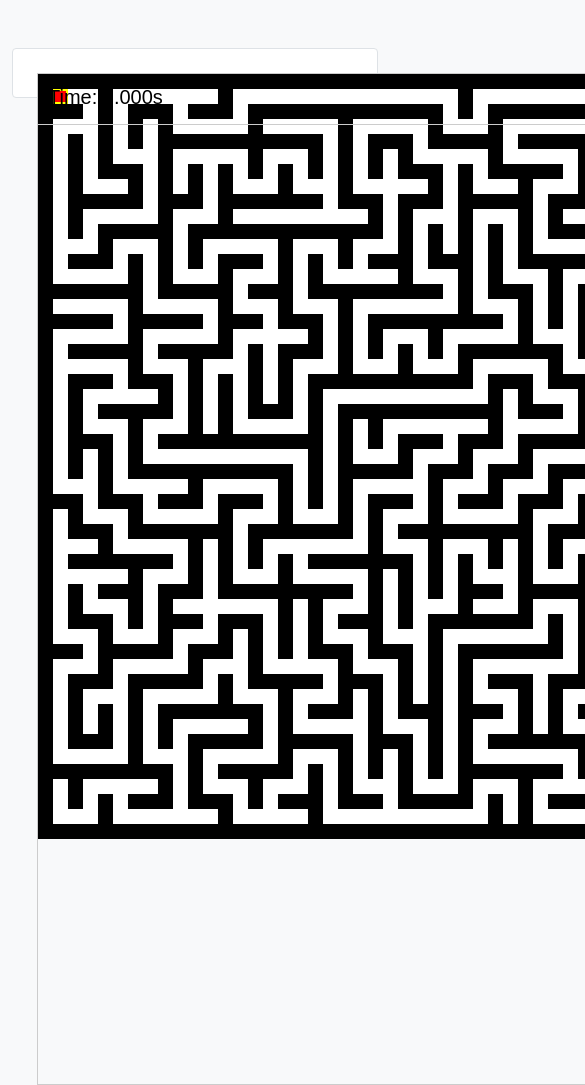
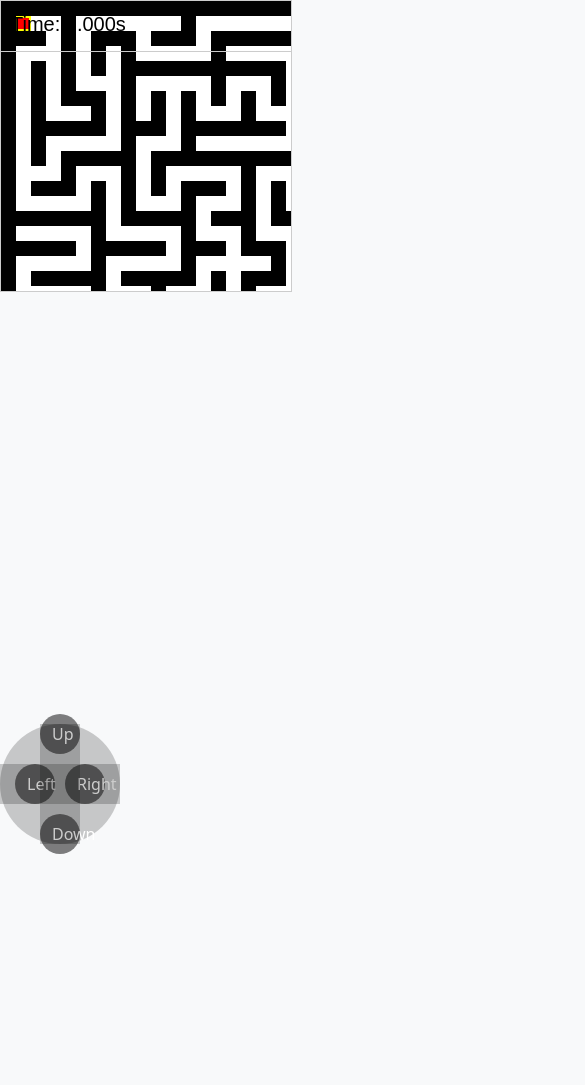
Before and after one commit to technocrat13/maze-runner, a plain HTML site: page index.html in a window 390 px wide. Shown: the top 1085 px of the page, 585 px wide, since content can reach past the window. After the commit the page ends 1010 px from the top, so only its background shows below. Drawn offline with nearby package versions, Linux system fonts and the light colour scheme.

Commit message:
button not working but fullscreen pog

```diff
--- a/index.html
+++ b/index.html
@@ -19,7 +19,22 @@
             background-color: #f8f9fa;
         }
 
+        .maze-container {
+            max-width: 100%;
+            padding-right: 0;
+            padding-left: 0;
+            margin-right: auto;
+            margin-left: auto;
+        }
+
         #gameContainer {
+            position: relative;
+            width: 1010px;
+            height: 1010px;
+            margin: 0 auto;
+        }
+
+        /* #gameContainer {
             position: relative;
             max-width: 1010px;
             margin: 3rem auto;
@@ -27,7 +42,9 @@
             background-color: #ffffff;
             border: 1px solid #dee2e6;
             border-radius: .25rem;
-        }
+            width: 1010;
+            height: 1010;
+        } */
 
         canvas {
             position: absolute;
@@ -52,12 +69,69 @@
             color: white;
             text-align: center;
         }
+
+        /* ... (previous code remains the same) */
+
+        .d-pad-outline {
+            display: inline-flex;
+            flex-direction: column;
+            align-items: center;
+            justify-content: center;
+            position: relative;
+            width: 120px;
+            height: 120px;
+            background-color: rgba(0, 0, 0, 0.2);
+            border-radius: 60px;
+        }
+
+        .d-pad-outline:before,
+        .d-pad-outline:after {
+            content: "";
+            position: absolute;
+            background-color: rgba(0, 0, 0, 0.2);
+        }
+
+        .d-pad-outline:before {
+            width: 40px;
+            height: 120px;
+            left: 40px;
+        }
+
+        .d-pad-outline:after {
+            width: 120px;
+            height: 40px;
+            top: 40px;
+        }
+
+        #dpad div {
+            flex: 1;
+        }
+
+        #dpad button {
+            margin: 5px;
+            width: 40px;
+            height: 40px;
+            border-radius: 20px;
+            background-color: rgba(0, 0, 0, 0.5);
+            border: none;
+            color: #ffffff;
+        }
+
+        #dpad button:active {
+            background-color: rgba(0, 0, 0, 0.8);
+        }
+
+        @media (min-width: 768px) {
+            #dpad {
+                display: none;
+            }
+        }
     </style>
 </head>
 
 <body>
-    <div class="container">
-        <div id="gameContainer">
+    <div class="maze-container">
+        <div id="gameContainer" class="d-flex flex-column" width="1010" height="1010">
             <canvas id="gameCanvas" width="1010" height="1010"></canvas>
             <canvas id="playerCanvas" width="1010" height="1010"></canvas>
             <canvas id="timerCanvas" width="1010" height="50"></canvas>
@@ -66,6 +140,24 @@
             </div>
         </div>
     </div>
+    <div id="dpad" class="fixed-bottom">
+        <div class="d-pad-outline">
+            <div class="d-flex">
+                <div></div>
+                <button id="up" class="btn btn-secondary">Up</button>
+                <div></div>
+            </div>
+            <div class="d-flex">
+                <button id="left" class="btn btn-secondary">Left</button>
+                <button id="right" class="btn btn-secondary">Right</button>
+            </div>
+            <div class="d-flex">
+                <div></div>
+                <button id="down" class="btn btn-secondary">Down</button>
+                <div></div>
+            </div>
+        </div>
+    </div>
     <script src="script.js"></script>
 </body>
 
--- a/script.js
+++ b/script.js
@@ -200,6 +200,24 @@ function displayCompletionScreen() {
     overlay.style.display = 'block';
 }
 
+function resizeCanvas() {
+    const maxSize = Math.min(window.innerWidth, window.innerHeight) - 100;
+    canvas.width = maxSize;
+    canvas.height = maxSize;
+    playerCanvas.width = maxSize;
+    playerCanvas.height = maxSize;
+    timerCanvas.width = maxSize;
+    timerCanvas.height = 50;
+}
+
+resizeCanvas();
+
+window.addEventListener('resize', () => {
+    resizeCanvas();
+    drawMaze();
+    drawPlayer();
+});
+
 function draw() {
     movePlayer();
     drawPlayer();
@@ -209,6 +227,28 @@ function draw() {
 document.addEventListener('keydown', handleKeyDown);
 document.addEventListener('keyup', handleKeyUp);
 
+function addDpadEventListeners() {
+    const upButton = document.getElementById('up');
+    const downButton = document.getElementById('down');
+    const leftButton = document.getElementById('left');
+    const rightButton = document.getElementById('right');
+
+    upButton.addEventListener('touchstart', () => keys.w = true);
+    upButton.addEventListener('touchend', () => keys.w = false);
+
+    downButton.addEventListener('touchstart', () => keys.s = true);
+    downButton.addEventListener('touchend', () => keys.s = false);
+
+    leftButton.addEventListener('touchstart', () => keys.a = true);
+    leftButton.addEventListener('touchend', () => keys.a = false);
+
+    rightButton.addEventListener('touchstart', () => keys.d = true);
+    rightButton.addEventListener('touchend', () => keys.d = false);
+}
+
+addDpadEventListeners();
+
+
 draw();
 drawMaze();
 startTimer();
```
